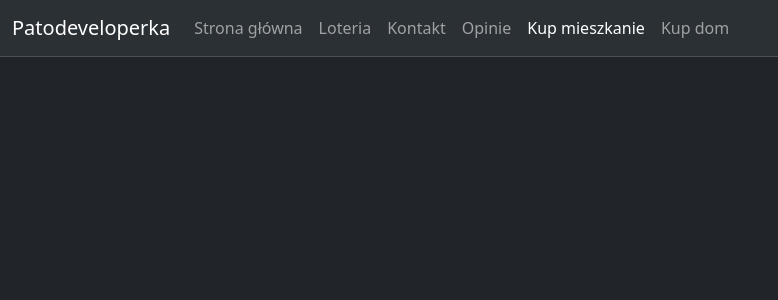
After one commit to gowno2137/Patodevelopment, a PHP site: page /kupMieszkanie.php in a window 1280 px wide. The commit adds this page. Shown: the top 300 px of the page, without its empty margins (0-778 px from the left). Run offline with PHP 8.4, Linux system fonts and the light colour scheme.

Commit message:
lekkie zmiany

```diff
--- /dev/null
+++ b/kupMieszkanie.php
@@ -0,0 +1,42 @@
+<!DOCTYPE html>
+<html lang="pl" data-bs-theme="dark">
+<head>
+    <meta charset="UTF-8">
+    <meta name="viewport" content="width=device-width, initial-scale=1.0">
+    <title>Opinie</title>
+    <link href="https://cdn.jsdelivr.net/npm/bootstrap@5.3.3/dist/css/bootstrap.min.css" rel="stylesheet" integrity="sha384-QWTKZyjpPEjISv5WaRU9OFeRpok6YctnYmDr5pNlyT2bRjXh0JMhjY6hW+ALEwIH" crossorigin="anonymous">
+    <script src="https://cdn.jsdelivr.net/npm/bootstrap@5.3.3/dist/js/bootstrap.bundle.min.js" integrity="sha384-YvpcrYf0tY3lHB60NNkmXc5s9fDVZLESaAA55NDzOxhy9GkcIdslK1eN7N6jIeHz" crossorigin="anonymous"></script>
+</head>
+<body>
+    <nav class="navbar bg-dark border-bottom border-body navbar-expand-lg bg-body-tertiary" data-bs-theme="dark">
+    <div class="container-fluid">
+        <a class="navbar-brand" href="index.php">Patodeveloperka</a>
+        <button class="navbar-toggler" type="button" data-bs-toggle="collapse" data-bs-target="#navbarNav" aria-controls="navbarNav" aria-expanded="false" aria-label="Toggle navigation">
+        <span class="navbar-toggler-icon"></span>
+        </button>
+        <div class="collapse navbar-collapse" id="navbarNav">
+        <ul class="navbar-nav">
+            <li class="nav-item">
+            <a class="nav-link" href="index.php">Strona główna</a>
+            </li>
+            <li class="nav-item">
+                <a class="nav-link" href="loteria.php">Loteria</a>
+            </li>
+            <li class="nav-item">
+                <a class="nav-link" href="kontakt.php">Kontakt</a>
+            </li>
+            <li class="nav-item">
+                <a class="nav-link" href="opinie.php">Opinie</a>
+            </li>
+            <li class="nav-item">
+                <a class="nav-link active" href="kupMieszkanie.php" aria-current="page">Kup mieszkanie</a>
+            </li>
+            <li class="nav-item">
+                <a class="nav-link" href="#">Kup dom</a>
+            </li>
+        </ul>
+        </div>
+    </div>
+    </nav>
+</body>
+</html>
--- a/opinie.php
+++ b/opinie.php
@@ -7,7 +7,6 @@
     <link href="https://cdn.jsdelivr.net/npm/bootstrap@5.3.3/dist/css/bootstrap.min.css" rel="stylesheet" integrity="sha384-QWTKZyjpPEjISv5WaRU9OFeRpok6YctnYmDr5pNlyT2bRjXh0JMhjY6hW+ALEwIH" crossorigin="anonymous">
     <script src="https://cdn.jsdelivr.net/npm/bootstrap@5.3.3/dist/js/bootstrap.bundle.min.js" integrity="sha384-YvpcrYf0tY3lHB60NNkmXc5s9fDVZLESaAA55NDzOxhy9GkcIdslK1eN7N6jIeHz" crossorigin="anonymous"></script>
     <link rel="stylesheet" href="styleOpinie.css">
-    <!-- <script src="opinie.js"></script> -->
 </head>
 <body>
     <style>
@@ -57,13 +56,13 @@
                 <a class="nav-link" href="kupMieszkanie.php">Kup mieszkanie</a>
             </li>
             <li class="nav-item">
-                <a class="nav-link" href="#" aria-current="page">Kup dom</a>
+                <a class="nav-link" href="#">Kup dom</a>
             </li>
         </ul>
         </div>
     </div>
     </nav>
-    <div class="d-flex justify-content-around align-items-center">
+    <div class="p-2 d-flex justify-content-around align-items-center">
         <h1>Opinie</h1>
         <button class="btn btn-primary" type="button" data-bs-toggle="offcanvas" data-bs-target="#offcanvasDark" aria-controls="offcanvasDark">
             <svg xmlns="http://www.w3.org/2000/svg" width="16" height="16" fill="currentColor" class="bi bi-plus-circle" viewBox="0 0 16 16">
```
